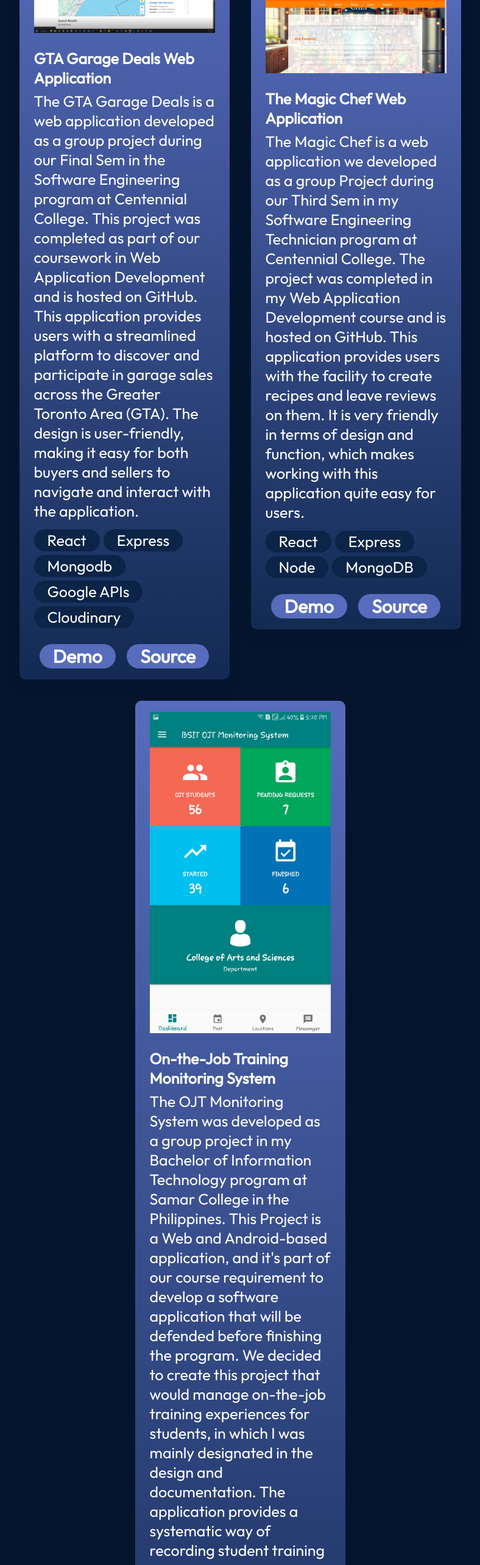
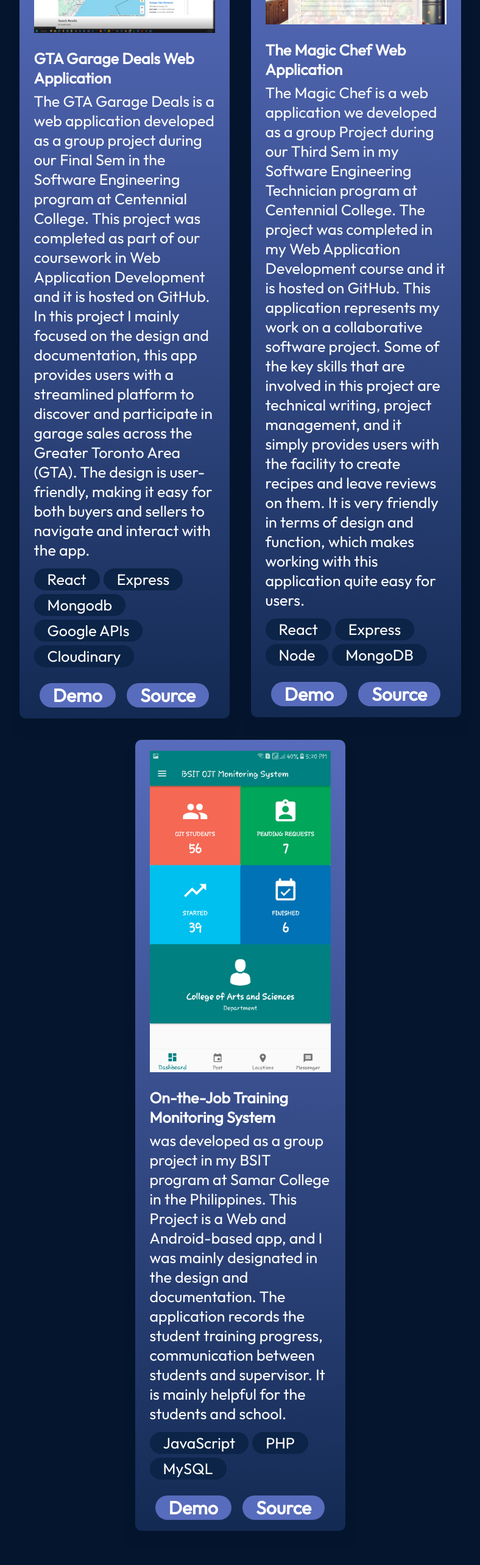
Before and after one commit to jamsanch26/myPortfolio, a React (Vite) app: page / in a window 1280 px wide. Shown: the part 6380-8946 px from the top of the page at 61% size, without its empty margins (246-1034 px from the left). Built offline with nearby package versions, Linux system fonts and the light colour scheme.

Commit message:
updated text

```diff
--- a/src/components/About/About.jsx
+++ b/src/components/About/About.jsx
@@ -177,7 +177,7 @@ export const About = () => {
                       development, maintenance, and administration of computer
                       applications. Eventually, I attended an On-the-Job
                       Training (OJT) in IT firms and corporations which is in
-                      SPI CRM Inc. I was given the opportunity to apply their
+                      SPI CRM Inc. I was given the opportunity to apply these
                       knowledge and skills in an actual work setting.
                     </h5>
                   </li>
--- a/src/data/projects.json
+++ b/src/data/projects.json
@@ -2,8 +2,8 @@
     {
       "title": "GTA Garage Deals Web Application",
       "imageSrc": "projects/project1.png",
-      "description": ["The GTA Garage Deals is a web application developed as a group project during our Final Sem in the Software Engineering program at Centennial College. This project was completed as part of our coursework in Web Application Development and is hosted on GitHub. ",
-      "This application provides users with a streamlined platform to discover and participate in garage sales across the Greater Toronto Area (GTA). The design is user-friendly, making it easy for both buyers and sellers to navigate and interact with the application."],
+      "description": ["The GTA Garage Deals is a web application developed as a group project during our Final Sem in the Software Engineering program at Centennial College. This project was completed as part of our coursework in Web Application Development and it is hosted on GitHub. ",
+      "In this project I mainly focused on the design and documentation, this app provides users with a streamlined platform to discover and participate in garage sales across the Greater Toronto Area (GTA). The design is user-friendly, making it easy for both buyers and sellers to navigate and interact with the app."],
       "skills": ["React", "Express", "Mongodb", "Google APIs", "Cloudinary"],
       "demo": "https://centennialcollegeedu-my.sharepoint.com/:v:/r/personal/ebatu_my_centennialcollege_ca/Documents/Recordings/Software%20Release%20-%20Team%205-20241211_001011-Meeting%20Recording.mp4?csf=1&web=1&e=58lmDe&nav=eyJyZWZlcnJhbEluZm8iOnsicmVmZXJyYWxBcHAiOiJTdHJlYW1XZWJBcHAiLCJyZWZlcnJhbFZpZXciOiJTaGFyZURpYWxvZy1MaW5rIiwicmVmZXJyYWxBcHBQbGF0Zm9ybSI6IldlYiIsInJlZmVycmFsTW9kZSI6InZpZXcifX0%3D",
       "source": "https://garage-app-client-1.onrender.com/"
@@ -11,8 +11,8 @@
     {
       "title": "The Magic Chef Web Application",
       "imageSrc": "projects/project2.png",
-      "description": ["The Magic Chef is a web application we developed as a group Project during our Third Sem in my Software Engineering Technician program at Centennial College. The project was completed in my Web Application Development course and is hosted on GitHub. ",
-      "This application provides users with the facility to create recipes and leave reviews on them. It is very friendly in terms of design and function, which makes working with this application quite easy for users."],
+      "description": ["The Magic Chef is a web application we developed as a group Project during our Third Sem in my Software Engineering Technician program at Centennial College. The project was completed in my Web Application Development course and it is hosted on GitHub. ",
+      "This application represents my work on a collaborative software project. Some of the key skills that are involved in this project are technical writing, project management, and it simply provides users with the facility to create recipes and leave reviews on them. It is very friendly in terms of design and function, which makes working with this application quite easy for users."],
       "skills": ["React", "Express", "Node", "MongoDB"],
       "demo": "https://youtu.be/TlRqHA37rM8",
       "source": "https://github.com/rthchldshynee/WebAppProject-pinoykor.git"
@@ -20,9 +20,9 @@
     {
       "title": "On-the-Job Training Monitoring System",
       "imageSrc": "projects/project3.png",
-      "description": ["The OJT Monitoring System was developed as a group project in my Bachelor of Information Technology program at Samar College in the Philippines. This Project is a Web and Android-based application, and it's part of our course requirement to develop a software application that will be defended before finishing the program. We decided to create this project that would manage on-the-job training experiences for students, in which I was mainly designated in the design and documentation. ",
-      "The application provides a systematic way of recording student training progress, communication between students and supervisors, and ultimately, awareness regarding the entire impact of training programs conducted. It consists of a user-friendly interface which will create better usability for both students and administrators."],
-      "skills": ["React", "Express", "Node"],
+      "description": ["was developed as a group project in my BSIT program at Samar College in the Philippines. This Project is a Web and Android-based app, and I was mainly designated in the design and documentation. ",
+      "The application records the student training progress, communication between students and supervisor. It is mainly helpful for the students and school."],
+      "skills": ["JavaScript", "PHP", "MySQL"],
       "demo": "https://www.example.com",
       "source": "https://www.github.com"
     }
```
